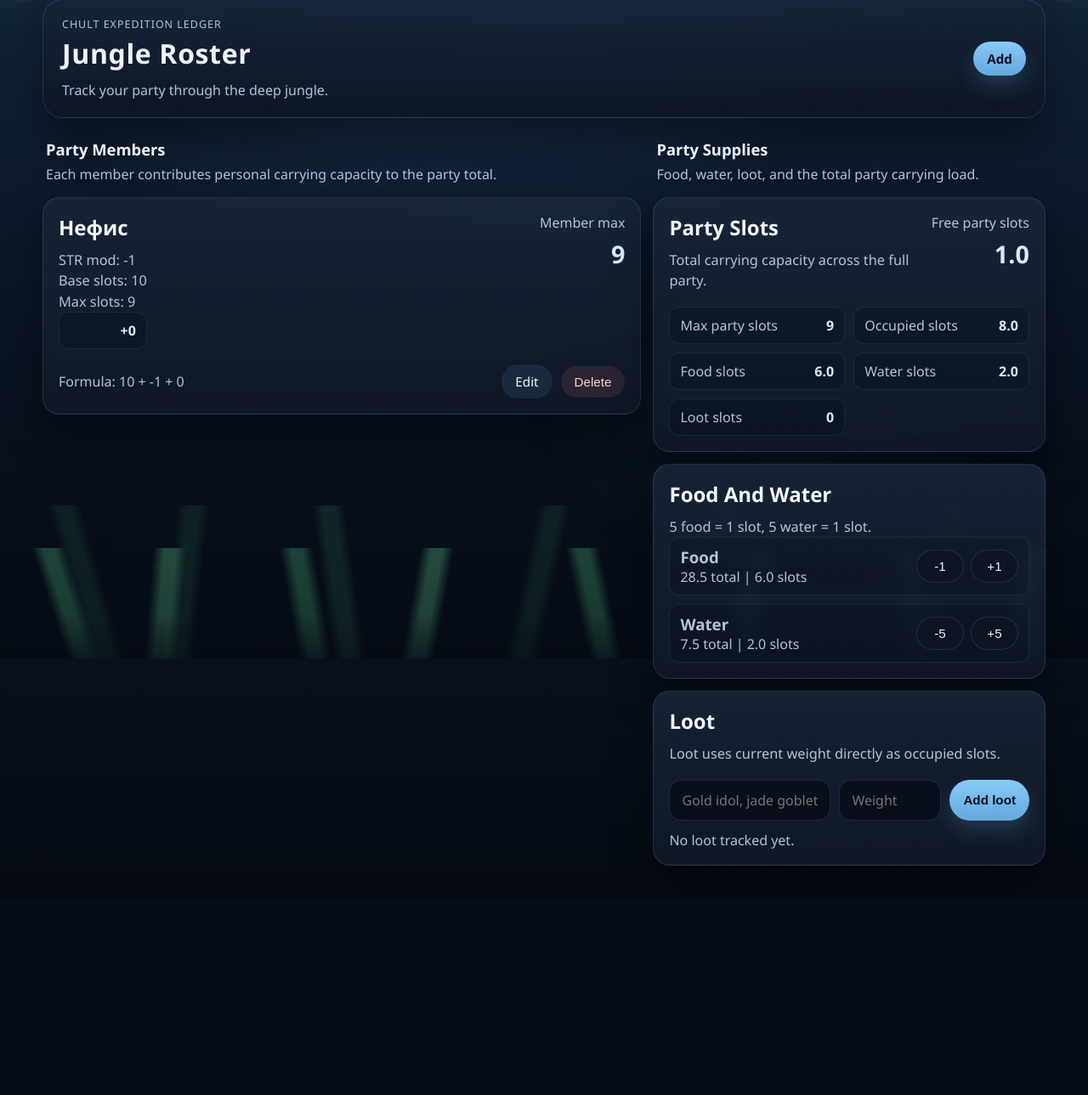
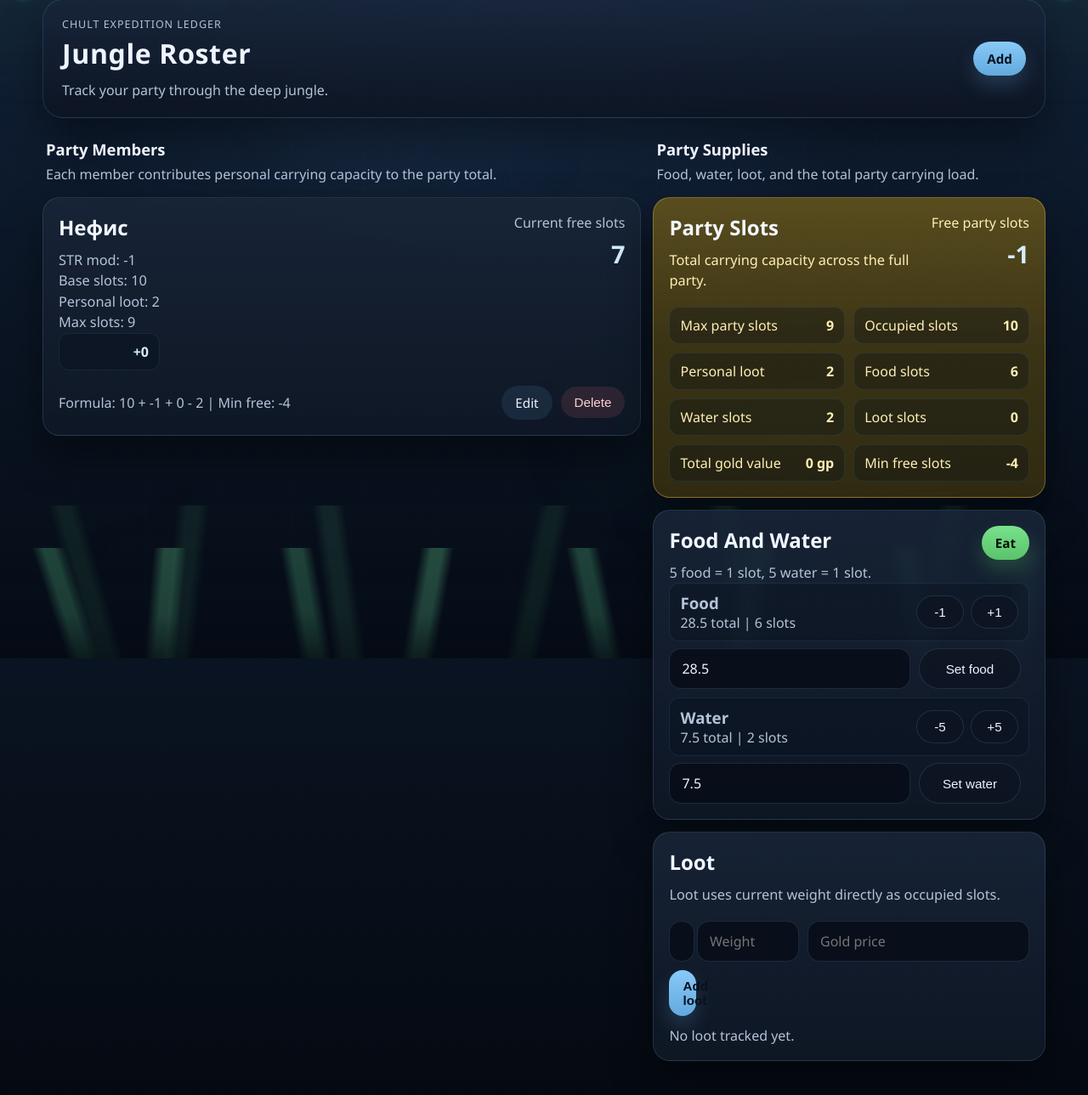
Before and after one commit to ChupaChui/toa_expedition, a Flask app: page / in a window 1280 px wide. Shown: the part 25-1314 px from the top of the page at 85% size. Before the commit the page ends 1044 px from the top, so only its background shows below. Run offline with Flask 2, Linux system fonts and the light colour scheme; data comes from the database, SQL or seed files in the repository; both versions use the stored data as it was after the commit; data that the repository does not hold is empty.

Commit message:
as it should be

```diff
--- a/app.py
+++ b/app.py
@@ -10,9 +10,21 @@ BASE_DIR = Path(__file__).resolve().parent
 DATABASE = BASE_DIR / "expedition.db"
 BASE_SLOTS = 10
 WATER_STEP = 5
+FULL_MEAL_FOOD = 1.0
+FULL_MEAL_WATER = 5.0
+HALF_MEAL_FOOD = 0.5
+HALF_MEAL_WATER = 2.5
 
 app = Flask(__name__)
 app.config["SECRET_KEY"] = "dev-secret-key"
+
+
+@app.template_filter("pretty_amount")
+def pretty_amount(value: float | int) -> str:
+    numeric = float(value)
+    if numeric.is_integer():
+        return str(int(numeric))
+    return f"{numeric:.1f}".rstrip("0").rstrip(".")
 
 
 def get_db() -> sqlite3.Connection:
@@ -53,17 +65,27 @@ def create_db() -> None:
 
         CREATE TABLE IF NOT EXISTS party_supplies (
             id INTEGER PRIMARY KEY CHECK (id = 1),
-            food INTEGER NOT NULL DEFAULT 0,
-            water INTEGER NOT NULL DEFAULT 0
+            food REAL NOT NULL DEFAULT 0,
+            water REAL NOT NULL DEFAULT 0
         );
 
         CREATE TABLE IF NOT EXISTS loot_items (
             id INTEGER PRIMARY KEY AUTOINCREMENT,
             name TEXT NOT NULL,
-            amount INTEGER NOT NULL DEFAULT 0
+            amount INTEGER NOT NULL DEFAULT 0,
+            gold_price INTEGER NOT NULL DEFAULT 0
         );
         """
     )
+
+    loot_columns = {
+        row[1] for row in db.execute("PRAGMA table_info(loot_items)").fetchall()
+    }
+    if "gold_price" not in loot_columns:
+        db.execute(
+            "ALTER TABLE loot_items ADD COLUMN gold_price INTEGER NOT NULL DEFAULT 0"
+        )
+
     db.execute(
         """
         INSERT INTO party_supplies (id, food, water)
@@ -114,58 +136,75 @@ def get_party_supplies() -> sqlite3.Row:
 def get_loot_items() -> list[sqlite3.Row]:
     return get_db().execute(
         """
-        SELECT id, name, amount
+        SELECT id, name, amount, gold_price
         FROM loot_items
         ORDER BY id DESC
         """
     ).fetchall()
 
 
-def slots_for_supply(amount: int) -> int:
+def slots_for_supply(amount: float) -> int:
     if amount <= 0:
         return 0
-    return (amount + 4) // 5
+    return int((amount + 4.9999) // 5)
 
 
-@app.route("/")
-def index() -> str:
+def overload_limit(max_slots: int) -> int:
+    return max_slots // 2
+
+
+def get_members_with_capacity() -> list[dict[str, object]]:
     rows = get_db().execute(
         """
         SELECT
             m.id,
             m.name,
             m.str_mod,
+            m.used_slots,
             COALESCE(SUM(e.amount), 0) AS extra_slots_total
         FROM members AS m
         LEFT JOIN extra_slots AS e ON e.member_id = m.id
-        GROUP BY m.id, m.name, m.str_mod
+        GROUP BY m.id, m.name, m.str_mod, m.used_slots
         ORDER BY m.id DESC
         """
     ).fetchall()
 
-    members = []
+    members: list[dict[str, object]] = []
     for row in rows:
         extra_slots = get_member_extra_slots(row["id"])
         member_max_slots = BASE_SLOTS + row["str_mod"] + row["extra_slots_total"]
+        current_free_slots = member_max_slots - row["used_slots"]
+        overload_slots = overload_limit(member_max_slots)
         members.append(
             {
                 "id": row["id"],
                 "name": row["name"],
                 "str_mod": row["str_mod"],
+                "used_slots": row["used_slots"],
                 "extra_slots_total": row["extra_slots_total"],
                 "max_slots": member_max_slots,
+                "current_free_slots": current_free_slots,
+                "overload_limit": overload_slots,
                 "extra_slots": extra_slots,
             }
         )
+    return members
 
+
+@app.route("/")
+def index() -> str:
+    members = get_members_with_capacity()
     supplies = get_party_supplies()
     loot_items = get_loot_items()
 
-    food_slots = slots_for_supply(supplies["food"])
-    water_slots = slots_for_supply(supplies["water"])
+    food_slots = slots_for_supply(float(supplies["food"]))
+    water_slots = slots_for_supply(float(supplies["water"]))
     loot_slots = sum(item["amount"] for item in loot_items)
-    max_party_slots = sum(member["max_slots"] for member in members)
-    occupied_slots = food_slots + water_slots + loot_slots
+    personal_loot_slots = sum(int(member["used_slots"]) for member in members)
+    max_party_slots = sum(int(member["max_slots"]) for member in members)
+    occupied_slots = personal_loot_slots + food_slots + water_slots + loot_slots
+    party_overload_limit = overload_limit(max_party_slots)
+    total_gold_value = sum(item["gold_price"] for item in loot_items)
 
     return render_template(
         "index.html",
@@ -179,24 +218,73 @@ def index() -> str:
             "food_slots": food_slots,
             "water_slots": water_slots,
             "loot_slots": loot_slots,
+            "personal_loot_slots": personal_loot_slots,
+            "party_overload_limit": party_overload_limit,
+            "total_gold_value": total_gold_value,
         },
     )
+
+
+@app.route("/eat")
+def eat_page() -> str:
+    members = get_members_with_capacity()
+    return render_template("eat.html", members=members)
+
+
+@app.post("/eat")
+def apply_meals() -> str:
+    members = get_members_with_capacity()
+    food_needed = 0.0
+    water_needed = 0.0
+
+    for member in members:
+        meal = str(request.form.get(f"meal_{member['id']}", "full")).strip()
+        if meal == "full":
+            food_needed += FULL_MEAL_FOOD
+            water_needed += FULL_MEAL_WATER
+        elif meal == "half":
+            food_needed += HALF_MEAL_FOOD
+            water_needed += HALF_MEAL_WATER
+        elif meal != "none":
+            raise ValueError("Unknown meal option.")
+
+    supplies = get_party_supplies()
+    if float(supplies["food"]) < food_needed or float(supplies["water"]) < water_needed:
+        flash("Not enough food or water for that meal plan.", "popup")
+        return redirect(url_for("eat_page"))
+
+    get_db().execute(
+        """
+        UPDATE party_supplies
+        SET food = ?, water = ?
+        WHERE id = 1
+        """,
+        (float(supplies["food"]) - food_needed, float(supplies["water"]) - water_needed),
+    )
+    get_db().commit()
+    flash("Meal plan applied.")
+    return redirect(url_for("index"))
 
 
 @app.route("/add", methods=["GET", "POST"])
 def add_member() -> str:
     if request.method == "POST":
         form = parse_member_form(request.form)
+        member_max_slots = BASE_SLOTS + int(form["str_mod"]) + sum(
+            int(item["amount"]) for item in form["extra_slots"]
+        )
+        validate_member_load(member_max_slots, int(form["used_slots"]))
         db = get_db()
         cursor = db.execute(
             """
             INSERT INTO members (name, str_mod, max_slots, used_slots)
-            VALUES (?, ?, ?, 0)
+            VALUES (?, ?, ?, ?)
             """,
             (
                 form["name"],
                 form["str_mod"],
-                BASE_SLOTS + form["str_mod"],
+                BASE_SLOTS + int(form["str_mod"]),
+                form["used_slots"],
             ),
         )
         member_id = cursor.lastrowid
@@ -218,17 +306,22 @@ def edit_member(member_id: int) -> str:
     member = get_member(member_id)
     if request.method == "POST":
         form = parse_member_form(request.form)
+        member_max_slots = BASE_SLOTS + int(form["str_mod"]) + sum(
+            int(item["amount"]) for item in form["extra_slots"]
+        )
+        validate_member_load(member_max_slots, int(form["used_slots"]))
         db = get_db()
         db.execute(
             """
             UPDATE members
-            SET name = ?, str_mod = ?, max_slots = ?, used_slots = 0
+            SET name = ?, str_mod = ?, max_slots = ?, used_slots = ?
             WHERE id = ?
             """,
             (
                 form["name"],
                 form["str_mod"],
-                BASE_SLOTS + form["str_mod"],
+                BASE_SLOTS + int(form["str_mod"]),
+                form["used_slots"],
                 member_id,
             ),
         )
@@ -256,8 +349,10 @@ def edit_member(member_id: int) -> str:
 @app.post("/delete/<int:member_id>")
 def delete_member(member_id: int) -> str:
     get_member(member_id)
-    get_db().execute("DELETE FROM members WHERE id = ?", (member_id,))
-    get_db().commit()
+    db = get_db()
+    db.execute("DELETE FROM members WHERE id = ?", (member_id,))
+    validate_party_capacity(db)
+    db.commit()
     flash("Entry deleted.")
     return redirect(url_for("index"))
 
@@ -266,22 +361,36 @@ def delete_member(member_id: int) -> str:
 def update_supplies() -> str:
     resource = str(request.form.get("resource", "")).strip()
     direction = str(request.form.get("direction", "")).strip()
+    mode = str(request.form.get("mode", "quick")).strip()
 
     if resource not in {"food", "water"}:
         raise ValueError("Unknown supply type.")
-    if direction not in {"add", "remove"}:
-        raise ValueError("Unknown supply action.")
 
-    step = WATER_STEP if resource == "water" else 1
-    delta = step if direction == "add" else -step
+    if mode == "quick":
+        if direction not in {"add", "remove"}:
+            raise ValueError("Unknown supply action.")
+        step = WATER_STEP if resource == "water" else 1
+        delta = float(step if direction == "add" else -step)
+        supplies = get_party_supplies()
+        next_amount = max(0.0, float(supplies[resource]) + delta)
+    elif mode == "set":
+        try:
+            amount = float(request.form.get("amount", 0))
+        except (TypeError, ValueError) as exc:
+            raise ValueError("Supply amount must be a number.") from exc
+        if amount < 0:
+            raise ValueError("Supply amount cannot be negative.")
+        next_amount = amount
+    else:
+        raise ValueError("Unknown supply mode.")
 
-    supplies = get_party_supplies()
-    next_amount = max(0, supplies[resource] + delta)
-    get_db().execute(
+    db = get_db()
+    db.execute(
         f"UPDATE party_supplies SET {resource} = ? WHERE id = 1",
         (next_amount,),
     )
-    get_db().commit()
+    validate_party_capacity(db)
+    db.commit()
     return redirect(url_for("index"))
 
 
@@ -293,28 +402,34 @@ def add_loot() -> str:
 
     try:
         amount = int(request.form.get("amount", 0))
+        gold_price = int(request.form.get("gold_price", 0))
     except (TypeError, ValueError) as exc:
-        raise ValueError("Loot weight must be a number.") from exc
+        raise ValueError("Loot weight and gold price must be numbers.") from exc
 
     if amount <= 0:
         raise ValueError("Loot weight must be greater than 0.")
+    if gold_price < 0:
+        raise ValueError("Gold price cannot be negative.")
 
-    get_db().execute(
+    db = get_db()
+    db.execute(
         """
-        INSERT INTO loot_items (name, amount)
-        VALUES (?, ?)
+        INSERT INTO loot_items (name, amount, gold_price)
+        VALUES (?, ?, ?)
         """,
-        (name, amount),
+        (name, amount, gold_price),
     )
-    get_db().commit()
+    validate_party_capacity(db)
+    db.commit()
     flash("Loot added.")
     return redirect(url_for("index"))
 
 
 @app.post("/loot/delete/<int:loot_id>")
 def delete_loot(loot_id: int) -> str:
-    get_db().execute("DELETE FROM loot_items WHERE id = ?", (loot_id,))
-    get_db().commit()
+    db = get_db()
+    db.execute("DELETE FROM loot_items WHERE id = ?", (loot_id,))
+    db.commit()
     flash("Loot removed.")
     return redirect(url_for("index"))
 
@@ -332,6 +447,53 @@ def save_extra_slots(
         )
 
 
+def validate_member_load(max_slots: int, used_slots: int) -> None:
+    minimum_free_slots = -overload_limit(max_slots)
+    free_slots = max_slots - used_slots
+    if free_slots < minimum_free_slots:
+        raise ValueError(
+            f"Member free slots cannot go below {minimum_free_slots}."
+        )
+
+
+def validate_party_capacity(db: sqlite3.Connection) -> None:
+    members = db.execute(
+        """
+        SELECT
+            m.id,
+            m.str_mod,
+            m.used_slots,
+            COALESCE(SUM(e.amount), 0) AS extra_slots_total
+        FROM members AS m
+        LEFT JOIN extra_slots AS e ON e.member_id = m.id
+        GROUP BY m.id, m.str_mod, m.used_slots
+        """
+    ).fetchall()
+    supplies = db.execute(
+        "SELECT food, water FROM party_supplies WHERE id = 1"
+    ).fetchone()
+    loot_items = db.execute("SELECT amount FROM loot_items").fetchall()
+
+    max_party_slots = 0
+    personal_loot_slots = 0
+    for member in members:
+        member_max_slots = BASE_SLOTS + member["str_mod"] + member["extra_slots_total"]
+        max_party_slots += member_max_slots
+        personal_loot_slots += member["used_slots"]
+
+    food_slots = slots_for_supply(float(supplies["food"])) if supplies else 0
+    water_slots = slots_for_supply(float(supplies["water"])) if supplies else 0
+    loot_slots = sum(item["amount"] for item in loot_items)
+    occupied_slots = personal_loot_slots + food_slots + water_slots + loot_slots
+    free_party_slots = max_party_slots - occupied_slots
+    minimum_free_slots = -overload_limit(max_party_slots)
+
+    if free_party_slots < minimum_free_slots:
+        raise ValueError(
+            f"Party free slots cannot go below {minimum_free_slots}."
+        )
+
+
 def parse_member_form(form: dict) -> dict[str, int | str | list[dict[str, int | str]]]:
     name = str(form.get("name", "")).strip()
 
@@ -340,8 +502,12 @@ def parse_member_form(form: dict) -> dict[str, int | str | list[dict[str, int |
 
     try:
         str_mod = int(form.get("str_mod", 0))
+        used_slots = int(form.get("used_slots", 0))
     except (TypeError, ValueError) as exc:
-        raise ValueError("Strength mod must be a number.") from exc
+        raise ValueError("Strength mod and personal loot must be numbers.") from exc
+
+    if used_slots < 0:
+        raise ValueError("Slots cannot be negative.")
 
     extra_slot_names = form.getlist("extra_slots_name")
     extra_slot_amounts = form.getlist("extra_slots_amount")
@@ -371,6 +537,7 @@ def parse_member_form(form: dict) -> dict[str, int | str | list[dict[str, int |
     return {
         "name": name,
         "str_mod": str_mod,
+        "used_slots": used_slots,
         "extra_slots": extra_slots,
     }
 
--- a/static/styles.css
+++ b/static/styles.css
@@ -8,6 +8,10 @@
   --muted: #b4c3d9;
   --accent: #62a9de;
   --accent-strong: #88caf7;
+  --success: #59c36a;
+  --success-strong: #7ae18c;
+  --warning: #d6b24b;
+  --warning-panel: rgba(64, 53, 14, 0.72);
   --danger: #e08973;
   --shadow: 0 24px 50px rgba(0, 0, 0, 0.42);
 }
@@ -289,8 +293,10 @@ h1 {
 .actions a,
 .actions button,
 .quick-actions button,
+.resource-add-form button,
 .remove-row-button,
-.loot-item-actions button {
+.loot-item-actions button,
+.meal-toggle-group span {
   border: 0;
   border-radius: 999px;
   padding: 10px 16px;
@@ -306,8 +312,15 @@ h1 {
   box-shadow: 0 12px 22px rgba(98, 169, 222, 0.22);
 }
 
+.eat-button {
+  background: linear-gradient(180deg, var(--success-strong), var(--success));
+  color: #041108;
+  box-shadow: 0 12px 22px rgba(89, 195, 106, 0.24);
+}
+
 .ghost-button,
-.quick-actions button {
+.quick-actions button,
+.resource-add-form button {
   background: rgba(13, 20, 34, 0.78);
   border: 1px solid var(--border);
   color: var(--text);
@@ -343,6 +356,14 @@ h1 {
   gap: 14px;
 }
 
+.members-column {
+  order: 1;
+}
+
+.sidebar-column {
+  order: 2;
+}
+
 .section-intro {
   padding: 4px 4px 2px;
 }
@@ -366,6 +387,22 @@ h1 {
   border-radius: 20px;
   box-shadow: var(--shadow);
   backdrop-filter: blur(6px);
+}
+
+.warning-card {
+  background:
+    linear-gradient(180deg, rgba(214, 178, 75, 0.14), transparent 50%),
+    linear-gradient(180deg, rgba(78, 66, 20, 0.86), var(--warning-panel));
+  border-color: rgba(214, 178, 75, 0.42);
+}
+
+.warning-card .card-header p,
+.warning-card .used-slots,
+.warning-card .slot-pill,
+.warning-card .summary-stat,
+.warning-card .summary-stat span,
+.warning-card .summary-stat strong {
+  color: #ffefb5;
 }
 
 .member-card {
@@ -395,7 +432,8 @@ h1 {
 .summary-stats,
 .resource-list,
 .extra-slot-summary,
-.loot-list {
+.loot-list,
+.meal-list {
   display: grid;
   gap: 10px;
 }
@@ -407,7 +445,8 @@ h1 {
 
 .summary-stat,
 .extra-slot-item,
-.resource-row {
+.resource-row,
+.meal-row {
   display: flex;
   justify-content: space-between;
   gap: 12px;
@@ -420,18 +459,21 @@ h1 {
 
 .summary-stat,
 .resource-row,
-.loot-item-row {
+.loot-item-row,
+.meal-row {
   align-items: center;
 }
 
 .summary-stat strong,
 .extra-slot-item strong,
-.slot-pill strong {
+.slot-pill strong,
+.meal-member strong {
   color: #d5ecff;
 }
 
 .quick-actions,
-.loot-item-actions {
+.loot-item-actions,
+.meal-toggle-group {
   display: flex;
   align-items: center;
   gap: 8px;
@@ -447,14 +489,23 @@ h1 {
   min-width: 56px;
 }
 
+.resource-add-form,
 .loot-form {
   display: grid;
   grid-template-columns: minmax(0, 1fr) 120px auto;
   gap: 10px;
+}
+
+.resource-add-form {
+  margin-top: -2px;
+}
+
+.loot-form {
   margin-top: 18px;
   margin-bottom: 12px;
 }
 
+.resource-add-form input,
 .loot-form input,
 .member-form input,
 .member-form textarea {
@@ -467,7 +518,8 @@ h1 {
   font: inherit;
 }
 
-.muted-text {
+.muted-text,
+.meal-member span {
   color: var(--muted);
 }
 
--- a/templates/base.html
+++ b/templates/base.html
@@ -27,11 +27,13 @@
         <a class="primary-button" href="{{ url_for('add_member') }}">Add</a>
       </header>
 
-      {% with messages = get_flashed_messages() %}
-        {% if messages %}
+      {% with flash_items = get_flashed_messages(with_categories=true) %}
+        {% if flash_items %}
           <div class="flash-stack">
-            {% for message in messages %}
-              <div class="flash-message">{{ message }}</div>
+            {% for category, message in flash_items %}
+              {% if category != 'popup' %}
+                <div class="flash-message">{{ message }}</div>
+              {% endif %}
             {% endfor %}
           </div>
         {% endif %}
--- a/templates/index.html
+++ b/templates/index.html
@@ -10,12 +10,13 @@
 
       <section class="card-list">
         {% for member in members %}
-          <article class="member-card">
+          <article class="member-card{% if member['current_free_slots'] <= 0 %} warning-card{% endif %}">
             <div class="card-header">
               <div>
                 <h2>{{ member["name"] }}</h2>
                 <p>STR mod: {{ member["str_mod"] }}</p>
                 <p>Base slots: 10</p>
+                <p>Personal loot: {{ member["used_slots"] }}</p>
                 <p>Max slots: {{ member["max_slots"] }}</p>
                 {% if member["extra_slots"] %}
                   <div class="extra-slot-summary">
@@ -29,13 +30,13 @@
                 {% endif %}
               </div>
               <div class="slot-pill">
-                <span>Member max</span>
-                <strong>{{ member["max_slots"] }}</strong>
+                <span>Current free slots</span>
+                <strong>{{ member["current_free_slots"] }}</strong>
               </div>
             </div>
 
             <div class="card-footer">
-              <span class="used-slots">Formula: 10 + {{ member["str_mod"] }} + {{ member["extra_slots_total"] }}</span>
+              <span class="used-slots">Formula: 10 + {{ member["str_mod"] }} + {{ member["extra_slots_total"] }} - {{ member["used_slots"] }} | Min free: -{{ member["overload_limit"] }}</span>
               <div class="actions">
                 <a href="{{ url_for('edit_member', member_id=member['id']) }}">Edit</a>
                 <form action="{{ url_for('delete_member', member_id=member['id']) }}" method="post">
@@ -60,7 +61,7 @@
       </div>
 
       <section class="dashboard-stack">
-        <article class="member-card summary-card">
+        <article class="member-card summary-card{% if party_summary['free_party_slots'] <= 0 %} warning-card{% endif %}">
           <div class="card-header">
             <div>
               <h2>Party Slots</h2>
@@ -82,6 +83,10 @@
               <strong>{{ party_summary["occupied_slots"] }}</strong>
             </div>
             <div class="summary-stat">
+              <span>Personal loot</span>
+              <strong>{{ party_summary["personal_loot_slots"] }}</strong>
+            </div>
+            <div class="summary-stat">
               <span>Food slots</span>
               <strong>{{ party_summary["food_slots"] }}</strong>
             </div>
@@ -93,6 +98,14 @@
               <span>Loot slots</span>
               <strong>{{ party_summary["loot_slots"] }}</strong>
             </div>
+            <div class="summary-stat">
+              <span>Total gold value</span>
+              <strong>{{ party_summary["total_gold_value"] }} gp</strong>
+            </div>
+            <div class="summary-stat">
+              <span>Min free slots</span>
+              <strong>-{{ party_summary["party_overload_limit"] }}</strong>
+            </div>
           </div>
         </article>
 
@@ -102,13 +115,14 @@
               <h2>Food And Water</h2>
               <p>5 food = 1 slot, 5 water = 1 slot.</p>
             </div>
+            <a class="primary-button eat-button" href="{{ url_for('eat_page') }}">Eat</a>
           </div>
 
           <div class="resource-list">
             <div class="resource-row">
               <div>
                 <h3>Food</h3>
-                <p>{{ supplies["food"] }} total | {{ party_summary["food_slots"] }} slot{{ '' if party_summary["food_slots"] == 1 else 's' }}</p>
+                <p>{{ supplies["food"]|pretty_amount }} total | {{ party_summary["food_slots"] }} slot{{ '' if party_summary["food_slots"] == 1 else 's' }}</p>
               </div>
               <div class="quick-actions">
                 <form action="{{ url_for('update_supplies') }}" method="post">
@@ -124,10 +138,17 @@
               </div>
             </div>
 
+            <form class="resource-add-form" action="{{ url_for('update_supplies') }}" method="post">
+              <input type="hidden" name="resource" value="food">
+              <input type="hidden" name="mode" value="set">
+              <input type="number" name="amount" min="0" step="0.5" value="{{ supplies['food']|pretty_amount }}" required>
+              <button type="submit">Set food</button>
+            </form>
+
             <div class="resource-row">
               <div>
                 <h3>Water</h3>
-                <p>{{ supplies["water"] }} total | {{ party_summary["water_slots"] }} slot{{ '' if party_summary["water_slots"] == 1 else 's' }}</p>
+                <p>{{ supplies["water"]|pretty_amount }} total | {{ party_summary["water_slots"] }} slot{{ '' if party_summary["water_slots"] == 1 else 's' }}</p>
               </div>
               <div class="quick-actions">
                 <form action="{{ url_for('update_supplies') }}" method="post">
@@ -142,6 +163,13 @@
                 </form>
               </div>
             </div>
+
+            <form class="resource-add-form" action="{{ url_for('update_supplies') }}" method="post">
+              <input type="hidden" name="resource" value="water">
+              <input type="hidden" name="mode" value="set">
+              <input type="number" name="amount" min="0" step="0.5" value="{{ supplies['water']|pretty_amount }}" required>
+              <button type="submit">Set water</button>
+            </form>
           </div>
         </article>
 
@@ -153,9 +181,10 @@
             </div>
           </div>
 
-          <form class="loot-form" action="{{ url_for('add_loot') }}" method="post">
+          <form class="loot-form loot-form-wide" action="{{ url_for('add_loot') }}" method="post">
             <input type="text" name="name" placeholder="Gold idol, jade goblet" required>
             <input type="number" name="amount" min="1" placeholder="Weight" required>
+            <input type="number" name="gold_price" min="0" placeholder="Gold price" required>
             <button class="primary-button" type="submit">Add loot</button>
           </form>
 
@@ -164,7 +193,7 @@
               <div class="extra-slot-item loot-item-row">
                 <span>{{ item["name"] }}</span>
                 <div class="loot-item-actions">
-                  <strong>{{ item["amount"] }}</strong>
+                  <strong>{{ item["amount"] }} slots | {{ item["gold_price"] }} gp</strong>
                   <form action="{{ url_for('delete_loot', loot_id=item['id']) }}" method="post">
                     <button type="submit">Remove</button>
                   </form>
```
Also changed, not shown: other parts of static/styles.css (+43 -4 lines), templates/eat.html (added, +52 -0 lines), templates/form.html (+11 -1 lines), expedition.db.
